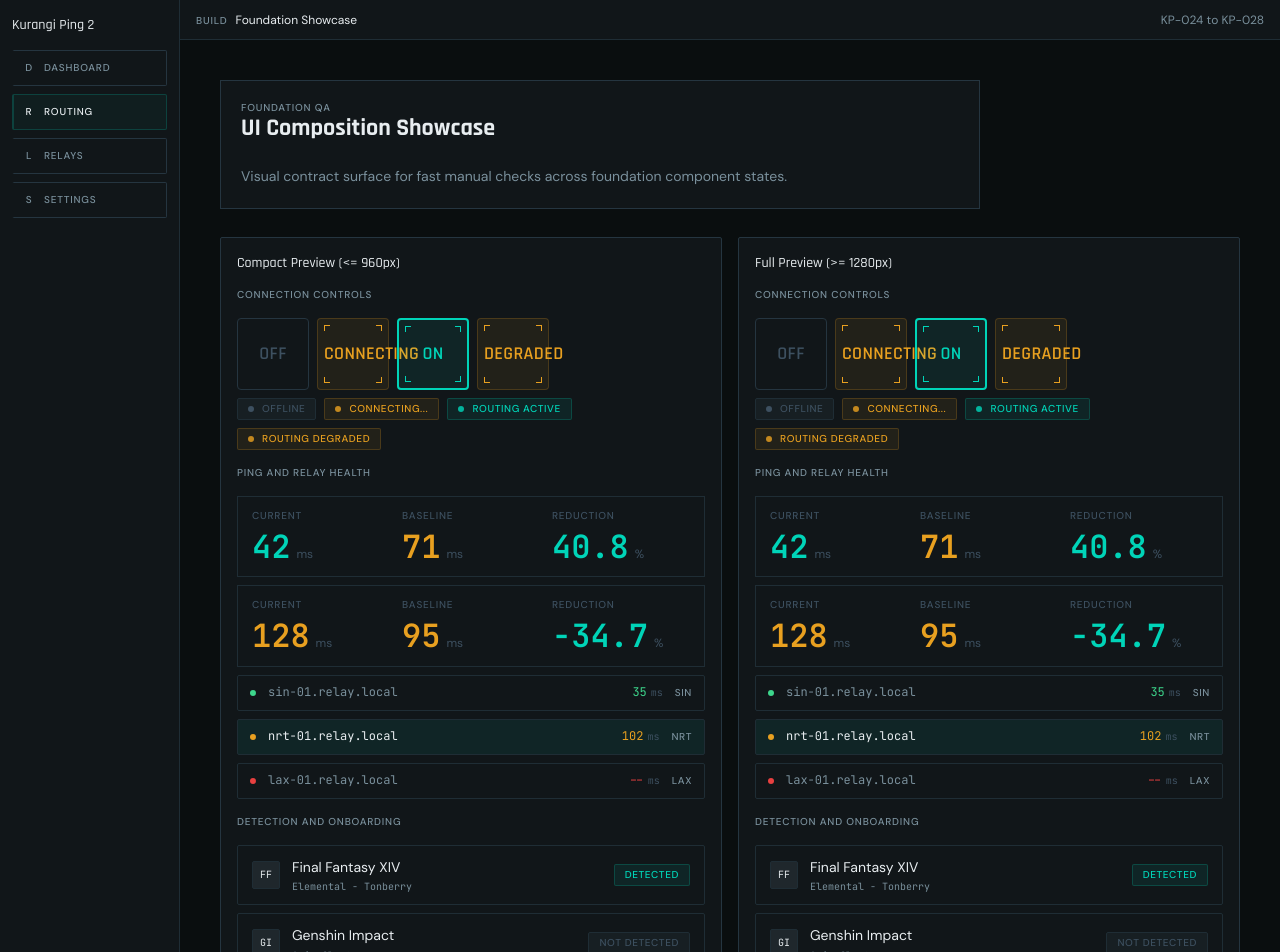
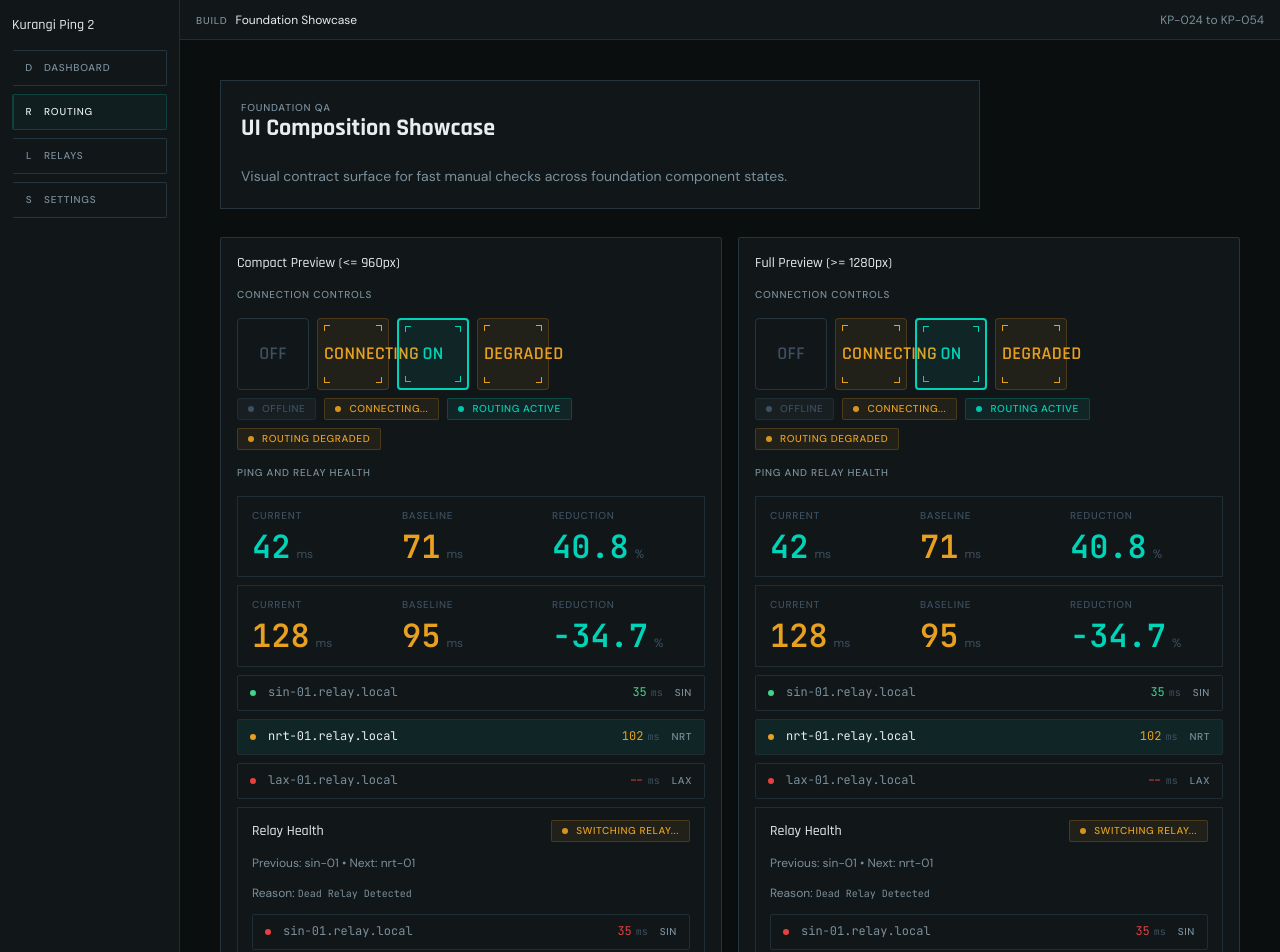
Before and after one commit to Lutvuk/kurangi-ping, a React (Vite) app in the folder apps/desktop/: page / in a window 1280 px wide. Shown: the top 952 px of the page. Built offline with nearby package versions, Linux system fonts and the light colour scheme.

Commit message:
Relay Health Surface Wiring (list + badge sync)

```diff
--- a/apps/desktop/src/components/modules/ConnectionStatusBadge.tsx
+++ b/apps/desktop/src/components/modules/ConnectionStatusBadge.tsx
@@ -3,7 +3,7 @@ import type { PrimitiveStatusState } from "../primitives/shared/types";
 
 export type ConnectionStatusState = Extract<
   PrimitiveStatusState,
-  "off" | "connecting" | "on" | "degraded"
+  "off" | "connecting" | "on" | "degraded" | "error"
 >;
 
 export type ConnectionStatusBadgeProps = HTMLAttributes<HTMLSpanElement> & {
@@ -15,7 +15,8 @@ const labelByState: Record<ConnectionStatusState, string> = {
   off: "Offline",
   connecting: "Connecting...",
   on: "Routing Active",
-  degraded: "Routing Degraded"
+  degraded: "Routing Degraded",
+  error: "No Relay Available"
 };
 
 export function ConnectionStatusBadge({
--- a/apps/desktop/src/components/modules/modules.css
+++ b/apps/desktop/src/components/modules/modules.css
@@ -149,6 +149,16 @@
   color: var(--color-probe);
   border: 1px solid rgba(232, 160, 32, 0.2);
   background: var(--color-probe-dim);
+}
+
+.kp-connection-badge--error {
+  color: var(--color-relay-dead);
+  border: 1px solid rgba(232, 64, 64, 0.35);
+  background: rgba(232, 64, 64, 0.12);
+}
+
+.kp-connection-badge--error .kp-connection-badge-dot {
+  background: var(--color-relay-dead);
 }
 
 @keyframes kp-connection-pulse {
--- /dev/null
+++ b/apps/desktop/src/features/relay/RelayHealthPanel.css
@@ -0,0 +1,33 @@
+.kp-relay-health-panel {
+  display: grid;
+  gap: var(--space-3);
+}
+
+.kp-relay-health-panel-header {
+  display: flex;
+  align-items: center;
+  justify-content: space-between;
+  gap: var(--space-3);
+}
+
+.kp-relay-health-panel-title {
+  margin: 0;
+  font: var(--text-display-sm);
+  color: var(--color-text-primary);
+}
+
+.kp-relay-health-panel-copy {
+  margin: 0;
+  color: var(--color-text-secondary);
+  font: var(--text-body-sm);
+}
+
+.kp-relay-health-panel-copy--reason code {
+  font: var(--text-mono-sm);
+  color: var(--color-text-secondary);
+}
+
+.kp-relay-health-panel-list {
+  display: grid;
+  gap: var(--space-2);
+}
--- /dev/null
+++ b/apps/desktop/src/features/relay/RelayHealthPanel.tsx
@@ -0,0 +1,143 @@
+import { useMemo } from "react";
+import {
+  ConnectionStatusBadge,
+  type ConnectionStatusState,
+  RelayHealthListItem,
+  type RelayHealthState
+} from "../../components/modules";
+import { Card } from "../../components/primitives";
+import "./RelayHealthPanel.css";
+
+export type RelayHealthViewModel = {
+  relayId: string;
+  hostname: string;
+  region: string;
+  latencyMs: number | null;
+  health: RelayHealthState;
+};
+
+export type RelayFailoverState = "stable" | "switching" | "recovered" | "failed";
+
+export type RelayFailoverViewModel = {
+  currentState: RelayFailoverState;
+  previousRelayId?: string | null;
+  nextRelayId?: string | null;
+  reasonCode?: string;
+};
+
+export type RelayHealthPanelProps = {
+  relays: RelayHealthViewModel[];
+  failover: RelayFailoverViewModel;
+  activeRelayId?: string | null;
+  title?: string;
+};
+
+function resolveBadgeState(failoverState: RelayFailoverState): ConnectionStatusState {
+  switch (failoverState) {
+    case "stable":
+      return "on";
+    case "switching":
+      return "connecting";
+    case "recovered":
+      return "on";
+    case "failed":
+      return "error";
+    default:
+      return "degraded";
+  }
+}
+
+function resolveBadgeLabel(failoverState: RelayFailoverState): string {
+  switch (failoverState) {
+    case "stable":
+      return "Relay Stable";
+    case "switching":
+      return "Switching Relay...";
+    case "recovered":
+      return "Relay Recovered";
+    case "failed":
+      return "No Relay Available";
+    default:
+      return "Relay Status Unknown";
+  }
+}
+
+function normalizeReason(reasonCode?: string): string {
+  if (!reasonCode) {
+    return "Status update unavailable";
+  }
+
+  return reasonCode
+    .split("_")
+    .filter(Boolean)
+    .map((segment) => segment[0].toUpperCase() + segment.slice(1))
+    .join(" ");
+}
+
+function resolveActiveRelayId(
+  explicitActiveRelayId: string | null | undefined,
+  failover: RelayFailoverViewModel
+): string | null {
+  if (explicitActiveRelayId) {
+    return explicitActiveRelayId;
+  }
+
+  switch (failover.currentState) {
+    case "switching":
+      return failover.nextRelayId ?? failover.previousRelayId ?? null;
+    case "recovered":
+      return failover.nextRelayId ?? failover.previousRelayId ?? null;
+    case "failed":
+      return failover.previousRelayId ?? null;
+    case "stable":
+    default:
+      return failover.nextRelayId ?? failover.previousRelayId ?? null;
+  }
+}
+
+export function RelayHealthPanel({
+  relays,
+  failover,
+  activeRelayId,
+  title = "Relay Health"
+}: RelayHealthPanelProps) {
+  const badgeState = resolveBadgeState(failover.currentState);
+  const badgeLabel = resolveBadgeLabel(failover.currentState);
+  const activeId = useMemo(
+    () => resolveActiveRelayId(activeRelayId, failover),
+    [activeRelayId, failover]
+  );
+
+  const reasonMessage = normalizeReason(failover.reasonCode);
+
+  return (
+    <Card as="section" className="kp-relay-health-panel" aria-label="Relay health panel">
+      <header className="kp-relay-health-panel-header">
+        <h2 className="kp-relay-health-panel-title">{title}</h2>
+        <ConnectionStatusBadge state={badgeState} label={badgeLabel} />
+      </header>
+
+      <p className="kp-relay-health-panel-copy">
+        {failover.previousRelayId ? `Previous: ${failover.previousRelayId}` : "Previous: none"} •{" "}
+        {failover.nextRelayId ? `Next: ${failover.nextRelayId}` : "Next: none"}
+      </p>
+      <p className="kp-relay-health-panel-copy kp-relay-health-panel-copy--reason">
+        Reason: <code>{reasonMessage}</code>
+      </p>
+
+      <div role="list" className="kp-relay-health-panel-list">
+        {relays.map((relay) => (
+          <RelayHealthListItem
+            key={relay.relayId}
+            hostname={relay.hostname}
+            latencyMs={relay.latencyMs}
+            region={relay.region}
+            health={relay.health}
+            active={activeId === relay.relayId}
+            data-relay-id={relay.relayId}
+          />
+        ))}
+      </div>
+    </Card>
+  );
+}
--- /dev/null
+++ b/apps/desktop/src/features/relay/index.ts
@@ -0,0 +1 @@
+export * from "./RelayHealthPanel";
--- a/apps/desktop/src/pages/foundation-showcase.tsx
+++ b/apps/desktop/src/pages/foundation-showcase.tsx
@@ -8,6 +8,7 @@ import {
   RelayHealthListItem
 } from "../components/modules";
 import { DetectionPanel, type DetectionViewModel } from "../features/detection";
+import { RelayHealthPanel } from "../features/relay";
 import { AppShell } from "../layout/AppShell";
 import { Panel } from "../layout/Panel";
 import "./foundation-showcase.css";
@@ -105,6 +106,37 @@ function ShowcaseViewport({ title, compact }: { title: string; compact?: boolean
           />
           <RelayHealthListItem hostname="lax-01.relay.local" latencyMs={null} region="lax" health="dead" />
         </div>
+        <RelayHealthPanel
+          failover={{
+            currentState: "switching",
+            previousRelayId: "sin-01",
+            nextRelayId: "nrt-01",
+            reasonCode: "dead_relay_detected"
+          }}
+          relays={[
+            {
+              relayId: "sin-01",
+              hostname: "sin-01.relay.local",
+              latencyMs: 35,
+              region: "sin",
+              health: "dead"
+            },
+            {
+              relayId: "nrt-01",
+              hostname: "nrt-01.relay.local",
+              latencyMs: 74,
+              region: "nrt",
+              health: "ok"
+            },
+            {
+              relayId: "lax-01",
+              hostname: "lax-01.relay.local",
+              latencyMs: 121,
+              region: "lax",
+              health: "warn"
+            }
+          ]}
+        />
       </div>
 
       <div className="kp-showcase-group">
@@ -138,7 +170,7 @@ export function FoundationShowcasePage() {
   return (
     <AppShell
       sidebar={{ activeId: "routing", title: "Kurangi Ping 2" }}
-      topBar={{ statusLabel: "Build", statusValue: "Foundation Showcase", meta: "KP-024 to KP-028" }}
+      topBar={{ statusLabel: "Build", statusValue: "Foundation Showcase", meta: "KP-024 to KP-054" }}
       contentClassName="kp-showcase-content"
     >
       <Panel eyebrow="Foundation QA" title="UI Composition Showcase">
```
Also changed, not shown: 3 other files (tests, documents, lock files or other folders).
